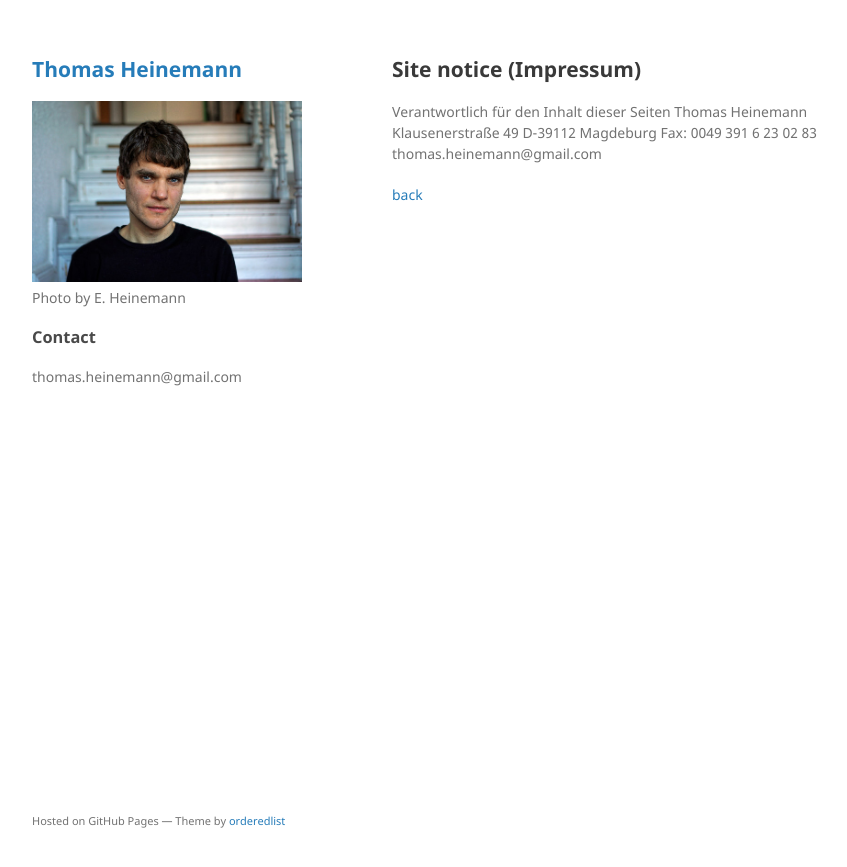
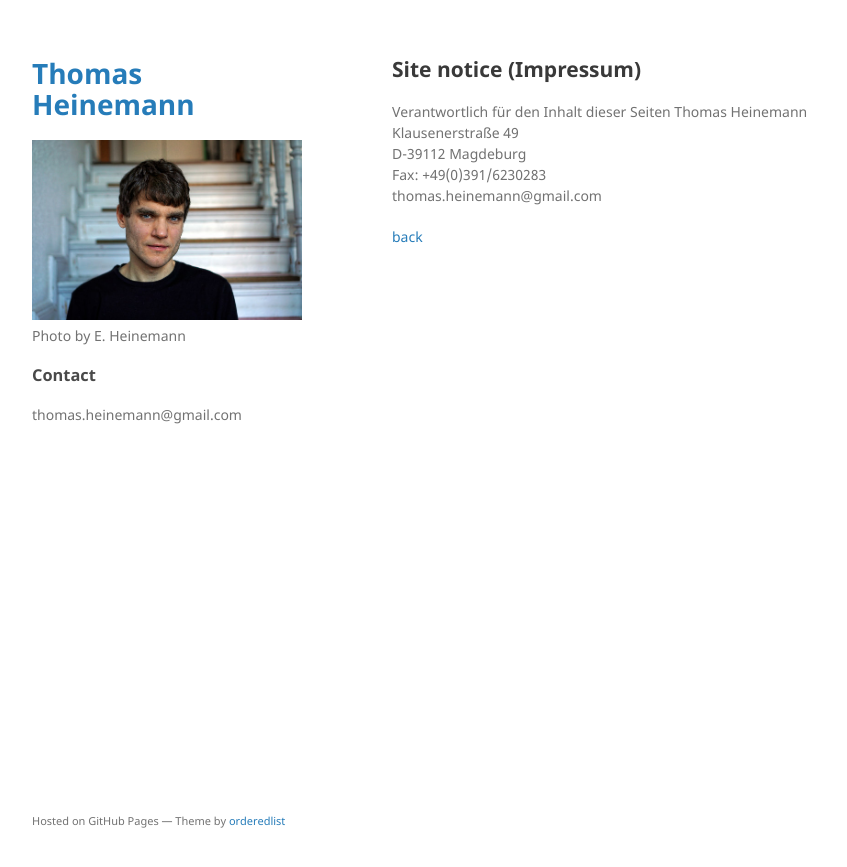
Before and after one commit to thomasheinemann/thomasheinemann.github.io, a Jekyll site: the page built from impressum.md, in a window 1280 px wide. Shown: the top 867 px of the page, without its empty margins (178-1025 px from the left). Built offline with Jekyll 4.4.1, drawn with Linux system fonts in a browser that asks for light colours; the repository's description, which GitHub fills in, is left out; our own code applies the rules of GitHub Pages for plain Markdown files.

Commit message:
Impressum with linebreaks

```diff
--- a/_layouts/default.html
+++ b/_layouts/default.html
@@ -15,7 +15,7 @@
   <body>
     <div class="wrapper">
       <header>
-        <h2><a href="{{ "/" | absolute_url }}">{{ site.title | default: site.github.repository_name }}</a></h2>
+        <h1><a href="{{ "/" | absolute_url }}">{{ site.title | default: site.github.repository_name }}</a></h1>
 
         {% if site.logo %}
           <img src="{{site.logo | relative_url}}" alt="Logo" />
@@ -23,6 +23,8 @@
         {% endif %}
 
         <p>{{ site.description | default: site.github.project_tagline }}</p>
+
+
 
         <p><h3>Contact</h3></p>
         <p>thomas.heinemann@gmail.com</p>
--- a/impressum.md
+++ b/impressum.md
@@ -6,10 +6,10 @@ layout: default
 <p>
 Verantwortlich für den Inhalt dieser Seiten
 
-Thomas Heinemann
-Klausenerstraße 49
-D-39112 Magdeburg
-Fax: 0049 391 6 23 02 83
+Thomas Heinemann<br>
+Klausenerstraße 49<br>
+D-39112 Magdeburg<br>
+Fax: +49(0)391/6230283<br>
 thomas.heinemann@gmail.com
 </p>
 [back](./)
```
